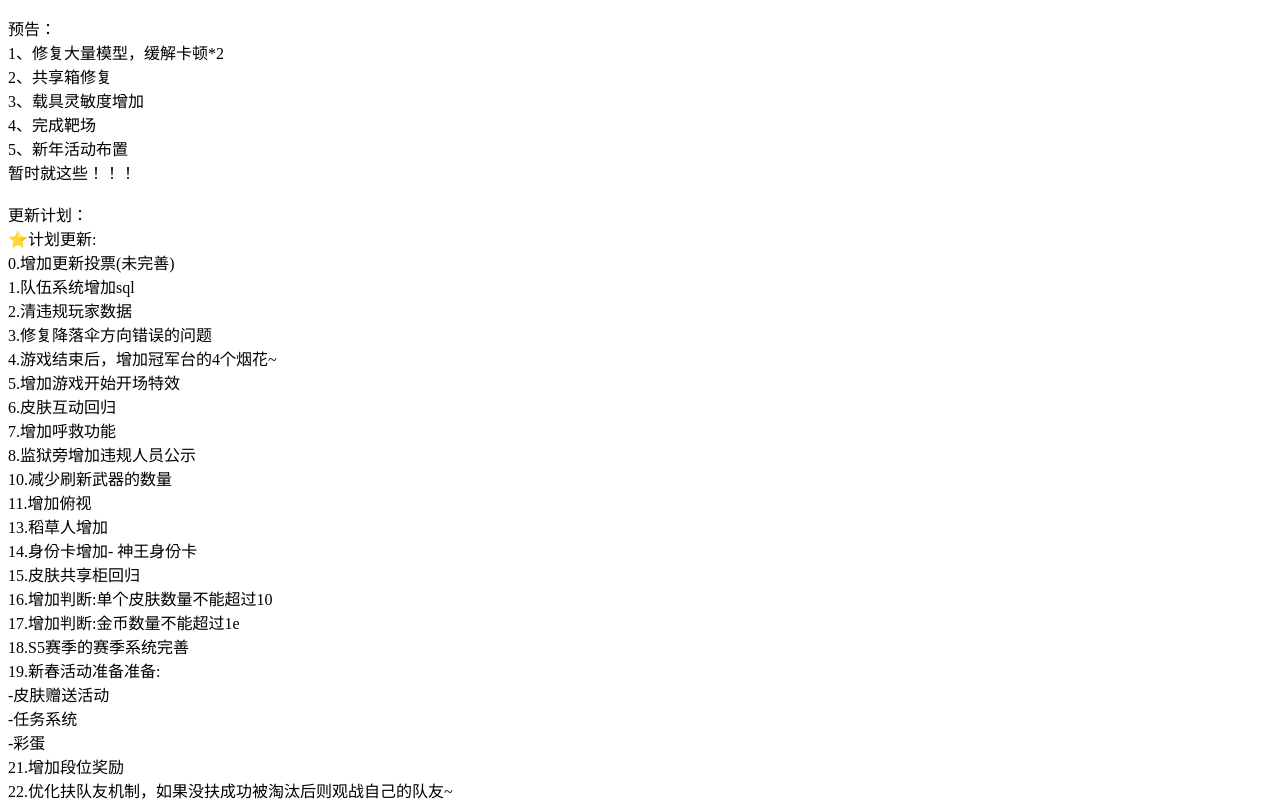
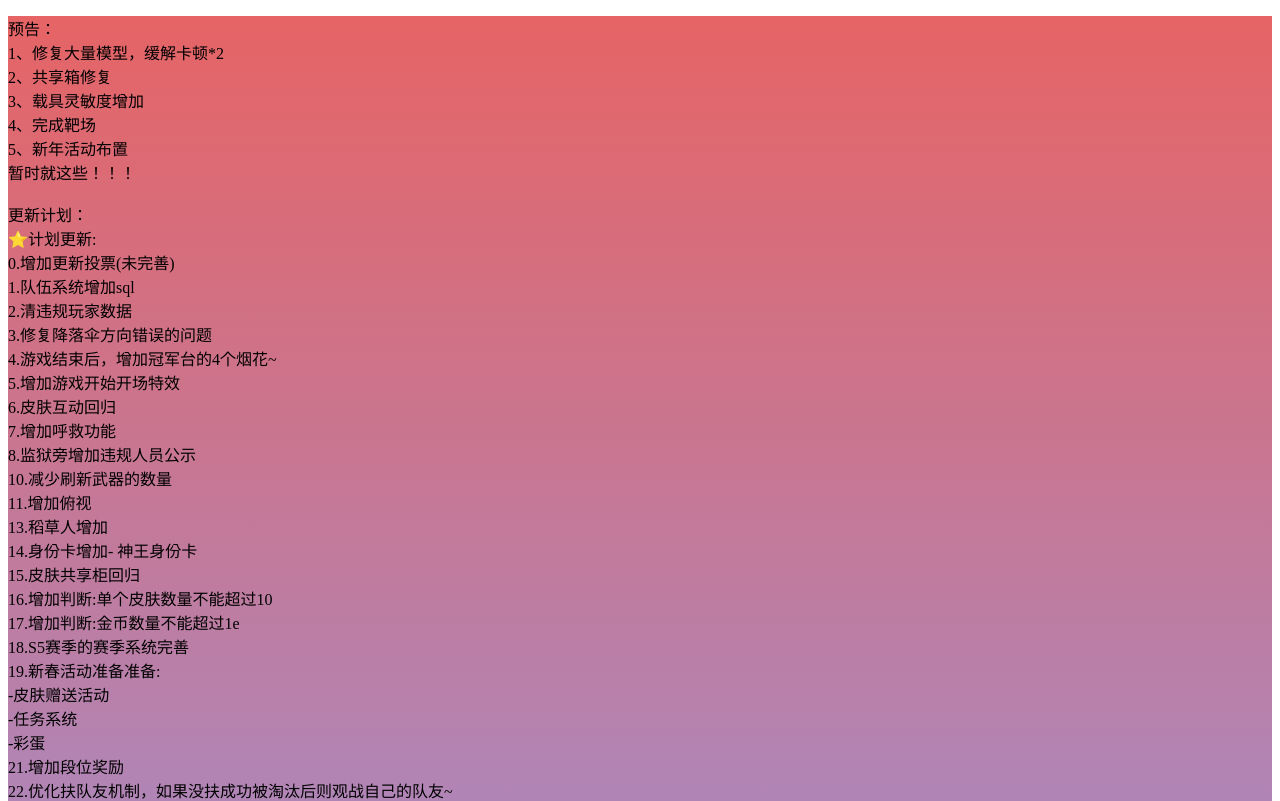
Before and after one commit to yanhun1234/yanhun1234.github.io, a plain HTML site: page box3-Sausage-Party/html/index.html in a window 1280 px wide. Shown: the top 801 px of the page. Drawn offline with Linux system fonts and the light colour scheme.

Commit message:
Update index.html

```diff
--- a/box3-Sausage-Party/html/index.html
+++ b/box3-Sausage-Party/html/index.html
@@ -6,7 +6,7 @@
     <link rel="icon"
           href="https://static.box3.codemao.cn/block/QmX5Vw756QtbwTxAZDywii6j8My7SY2J2PGNo3CgyVAp3y.jpg_cover_1024_1024.png"
           type="image/x-icon">
-    <link rel="stylesheet" type="text/css" href="./css/style.css">
+    <link rel="stylesheet" type="text/css" href="./css/attachment.css">
 </head>
 <body>
 <p>预告：
```
